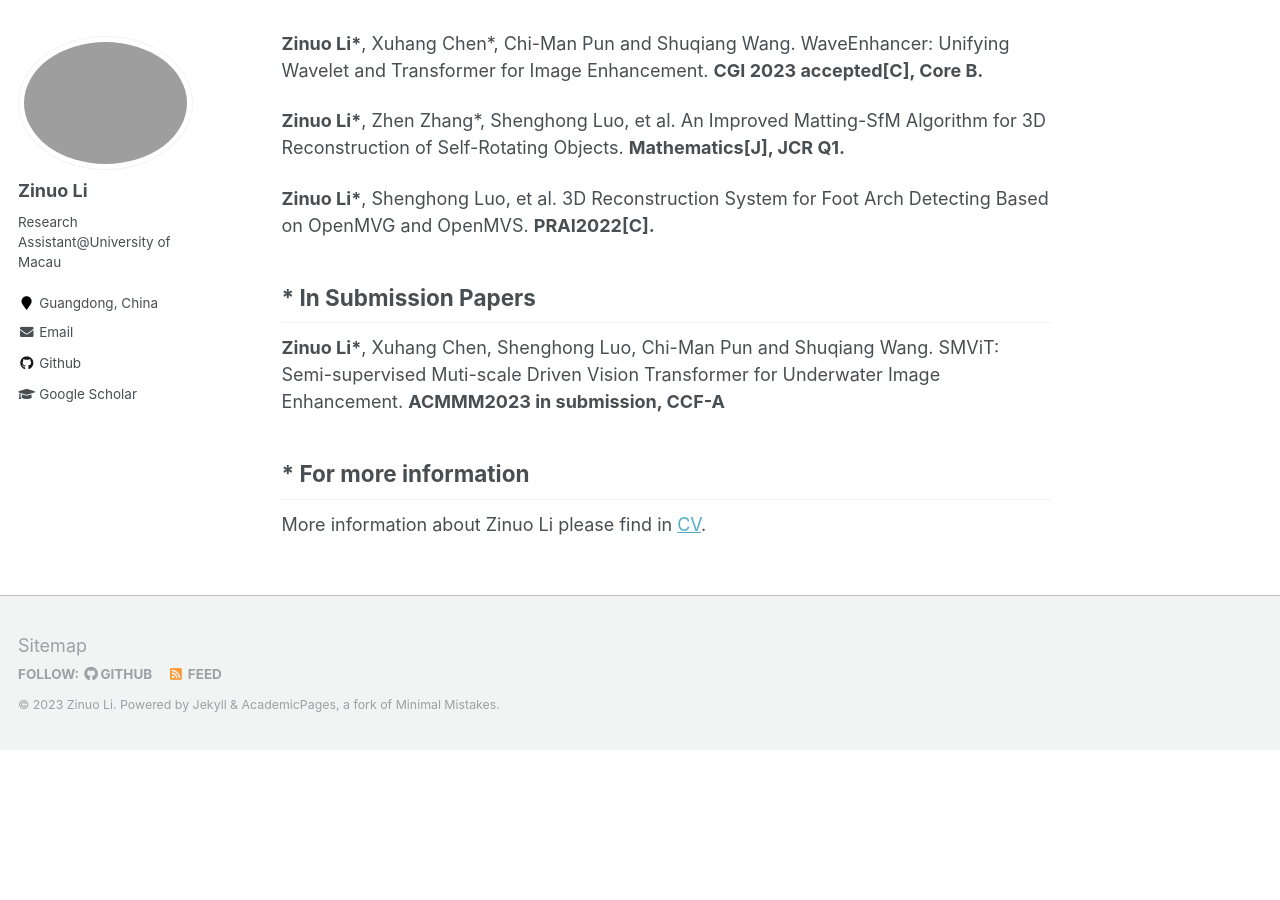
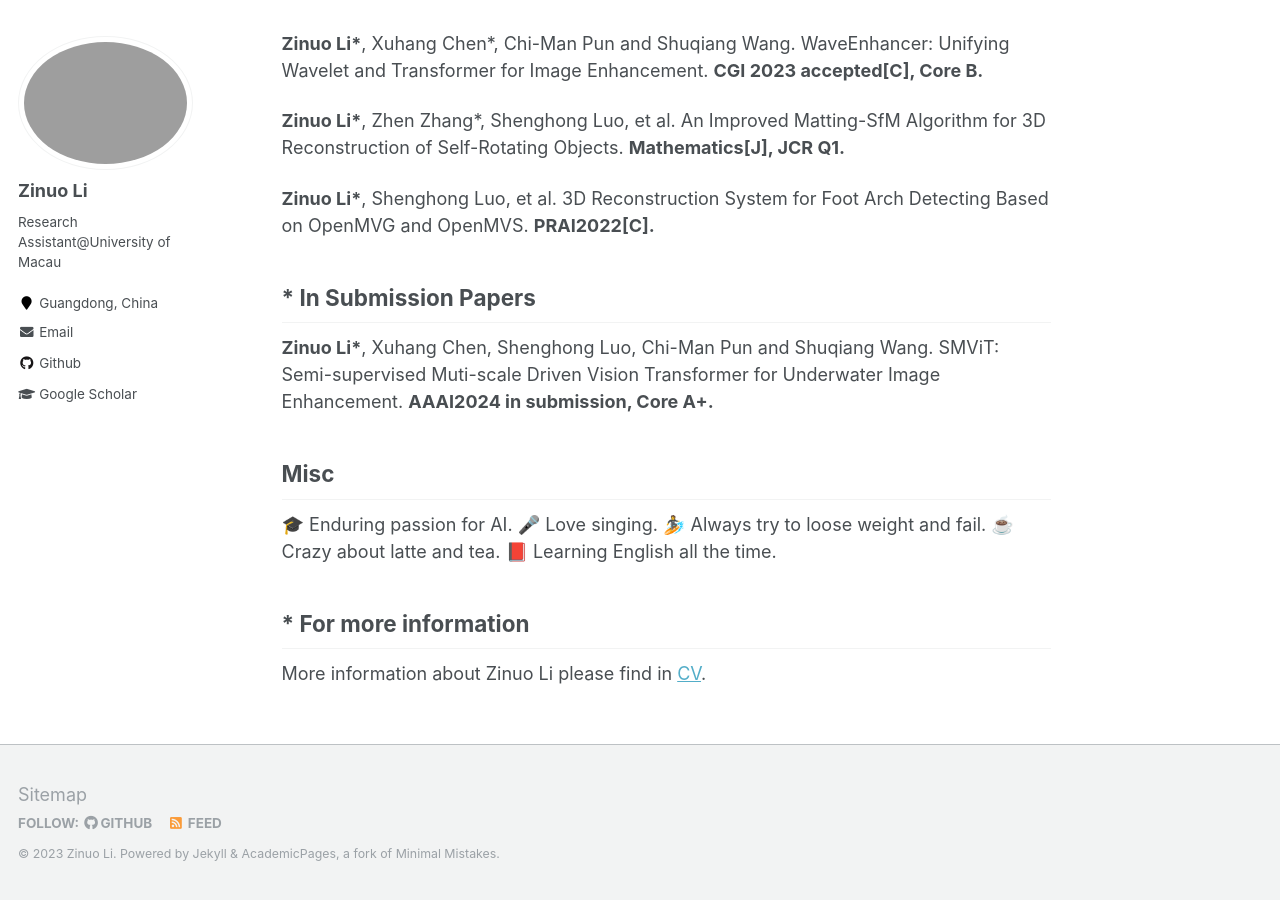
Before and after one commit to Shenghong-Luo/Shenghong-Luo.github.io, a Jekyll site: the page built from _pages/about.md, in a window 1280 px wide and 900 px high, scrolled down 1084 px. Built offline with Jekyll 4.4.1, drawn with Linux system fonts in a browser that asks for light colours; before the commit the page ends 1834 px from its top, so only the background shows below that.

Commit message:
Update about.md

```diff
--- a/_pages/about.md
+++ b/_pages/about.md
@@ -35,7 +35,14 @@ Zino Li is now a computer science undergraduate student who is currently working
 **Zinuo Li\***, Shenghong Luo, et al. 3D Reconstruction System for Foot Arch Detecting Based on OpenMVG and OpenMVS. **PRAI2022[C].**
 
 ## * In Submission Papers
-**Zinuo Li\***,  Xuhang Chen, Shenghong Luo, Chi-Man Pun and Shuqiang Wang. SMViT: Semi-supervised Muti-scale Driven Vision Transformer for Underwater Image Enhancement. **ACMMM2023 in submission, CCF-A**
+**Zinuo Li\***,  Xuhang Chen, Shenghong Luo, Chi-Man Pun and Shuqiang Wang. SMViT: Semi-supervised Muti-scale Driven Vision Transformer for Underwater Image Enhancement. **AAAI2024 in submission, Core A+.**
+
+## Misc
+🎓 Enduring passion for AI.
+🎤 Love singing.
+🏄 Always try to loose weight and fail.
+☕️ Crazy about latte and tea.
+📕 Learning English all the time.
 
 ## * For more information
 More information about Zinuo Li please find in [CV](https://zinuoli.github.io/files/CV-Zinuo.pdf).
```
